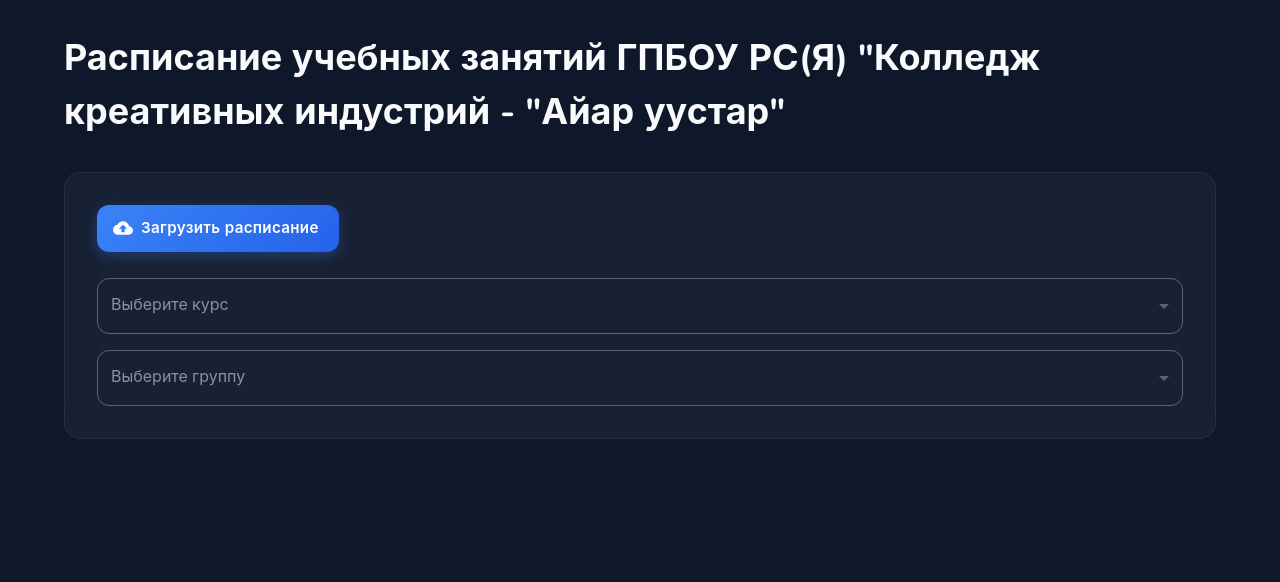
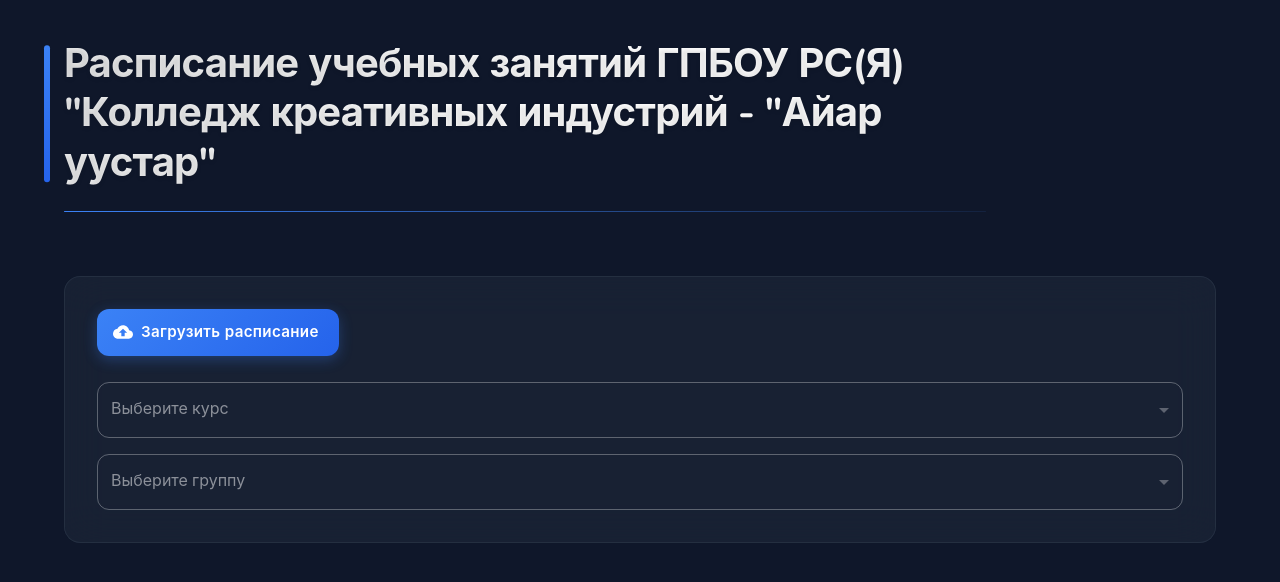
Before and after one commit to QWtom/kki-schedule-project, a Next.js app: page / in a window 1280 px wide. Shown: the top 582 px of the page. Built offline with nearby package versions, Linux system fonts and the light colour scheme.

Commit message:
Update page.tsx

```diff
--- a/src/app/page.tsx
+++ b/src/app/page.tsx
@@ -146,7 +146,55 @@
 
     return (
         <Container maxWidth="lg">
-            <Typography fontSize={36} fontWeight={700} mt={4}>Расписание учебных занятий ГПБОУ РС(Я) "Колледж креативных индустрий - "Айар уустар"</Typography>
+            <Box sx={{ position: 'relative', mb: { xs: 4 } }}>
+                <Typography
+                    variant="h4"
+                    fontWeight={700}
+                    sx={{
+                        fontSize: { xs: '1.5rem', sm: '1.75rem', md: '2.25rem', lg: '2.5rem' },
+                        textAlign: { xs: 'center', sm: 'left' },
+                        background: 'linear-gradient(135deg,rgb(228, 229, 230) 0%,rgb(255, 255, 255) 50%,rgb(255, 255, 255) 100%)',
+                        backgroundClip: 'text',
+                        WebkitBackgroundClip: 'text',
+                        WebkitTextFillColor: 'transparent',
+                        textShadow: '0px 2px 4px rgba(0, 0, 0, 0.1)',
+                        position: 'relative',
+                        zIndex: 2,
+                        letterSpacing: '-0.02em',
+                        maxWidth: { xs: '100%', md: '85%', lg: '80%' },
+                        my: 2,
+                        py: { xs: 2, sm: 3 },
+                        px: { xs: 2, sm: 3, md: 0 }
+                    }}
+                >
+                    Расписание учебных занятий ГПБОУ РС(Я) "Колледж креативных индустрий - "Айар уустар"
+                </Typography>
+                <Box
+                    sx={{
+                        position: 'absolute',
+                        left: { xs: 0, md: -20 },
+                        top: '50%',
+                        transform: 'translateY(-50%)',
+                        width: { xs: '4px', md: '6px' },
+                        height: { xs: '60%', sm: '70%' },
+                        background: 'linear-gradient(to bottom, #3B82F6, #2563EB)',
+                        borderRadius: '4px',
+                        display: { xs: 'none', sm: 'block' }
+                    }}
+                />
+                <Box
+                    sx={{
+                        position: 'absolute',
+                        bottom: 0,
+                        left: 0,
+                        width: { xs: '100%', sm: '90%', md: '80%' },
+                        height: '1px',
+                        background: 'linear-gradient(to right, #3B82F6, rgba(59, 130, 246, 0.1))',
+                        borderRadius: '4px',
+                        zIndex: 1
+                    }}
+                />
+            </Box>
             <Box sx={{ py: 4, minHeight: '100vh' }}>
                 <Stack spacing={4}>
                     <Paper
```
